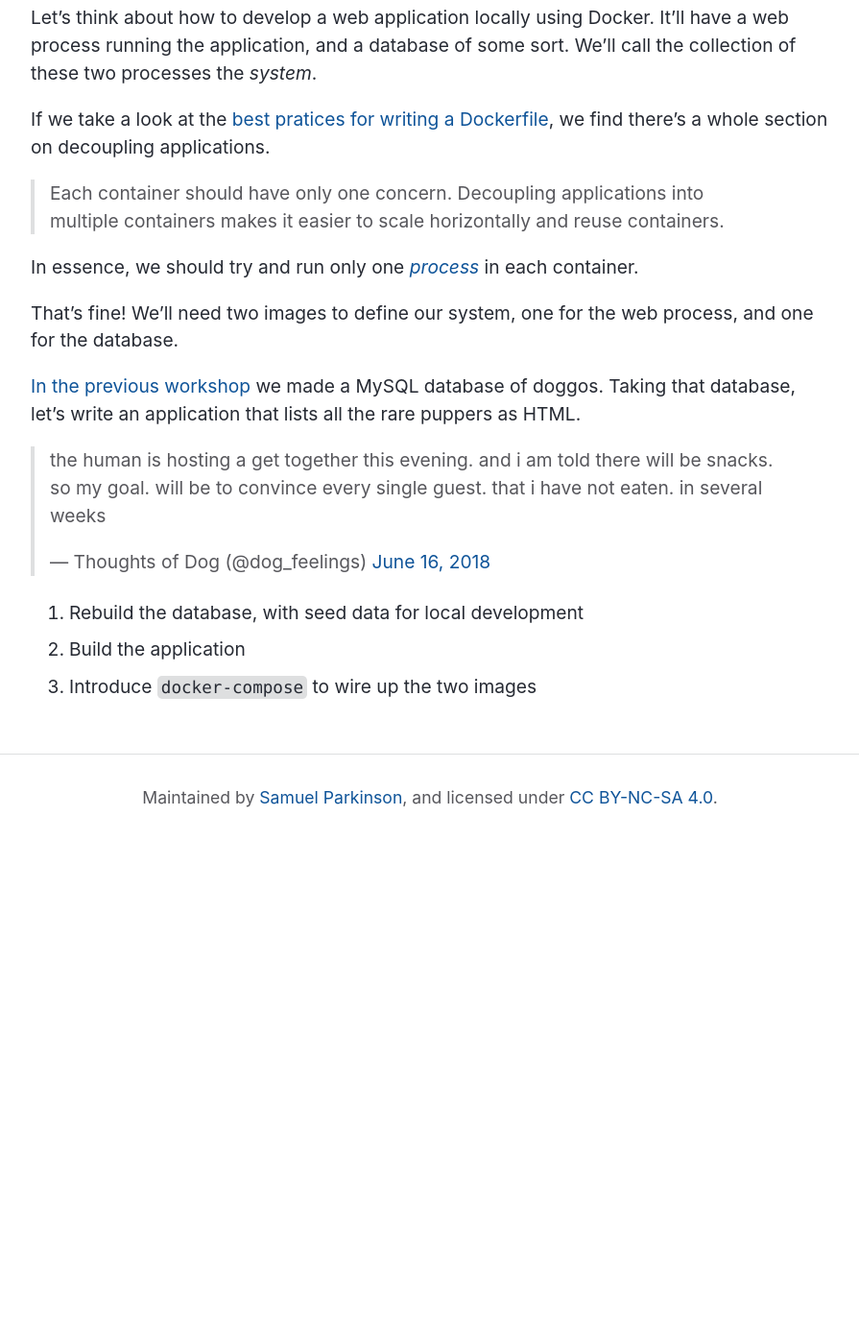
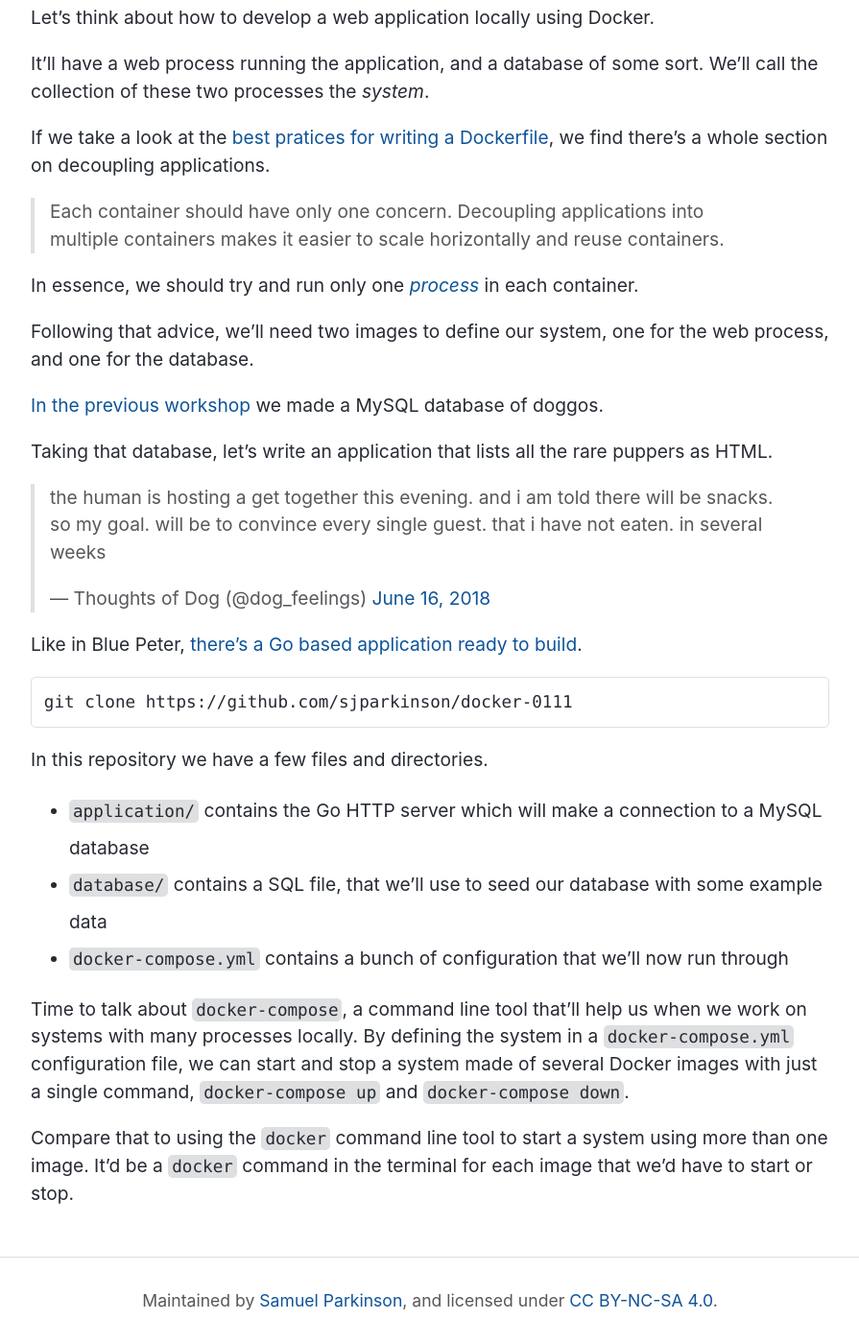
Before and after one commit to sjparkinson/uncomplicated.systems, a Jekyll site: the page built from _posts/2018-06-19-docker-0111-docker-compose.md, in a window 1280 px wide and 1400 px high, scrolled down 1195 px. Shown: the whole window at 96% size, without its empty margins (192-1087 px from the left). Built offline with Jekyll 4.4.1, drawn with Linux system fonts in a browser that asks for light colours; comment, search, counter and statistics services are not loaded; before the commit the page ends 2072 px from its top, so only the background shows below that; some of the changed text lies outside the part shown.

Commit message:
Update 2018-06-19-docker-0111-docker-compose.md

````diff
--- a/_posts/2018-06-19-docker-0111-docker-compose.md
+++ b/_posts/2018-06-19-docker-0111-docker-compose.md
@@ -8,19 +8,21 @@ title: "Docker 0111 – Docker Compose \U0001F433"
 
 > ℹ️ This is part of a series of internal Docker workshops for the Financial Times.
 >
-> * [Docker 0101 – How do I use Docker? 🐳](https://uncomplicated.systems/2018/05/23/docker-101.html)
-> * [Docker 0110 – Dockerfiles & Volumes 🐳](https://uncomplicated.systems/2018/06/05/docker-0110-dockerfiles-and-volumes.html)
-> * [Docker 0111 – Docker Compose 🐳](https://uncomplicated.systems/2018/06/19/docker-0111-docker-compose.html)
+> * [Docker 0101 – How do I use Docker?](https://uncomplicated.systems/2018/05/23/docker-101.html)
+> * [Docker 0110 – Dockerfiles & Volumes](https://uncomplicated.systems/2018/06/05/docker-0110-dockerfiles-and-volumes.html)
+> * [Docker 0111 – Docker Compose](https://uncomplicated.systems/2018/06/19/docker-0111-docker-compose.html)
 
-We've previously used the `docker` command line tool (CLI) to build and run Docker images.
+We've previously used the `docker` command line tool to build and run Docker images.
 
-In this workshop we'll cover using the `docker-compose` CLI, and discuss using a _multi-stage_ build to keep the size of our Docker images small.
+Today we'll cover using the  `docker-compose` command line tool, and discuss using a _multi-stage_ build to keep the size of our Docker images down.
 
 ![A small Chiwawa](https://www.ft.com/__origami/service/image/v2/images/raw/https%3A%2F%2Fuser-images.githubusercontent.com%2F51677%2F41594791-84faf78c-73bc-11e8-8da0-e0e9c811779e.png?source=uncomplicated.systems&width=512)
 
 Using `docker` works fine when everything you need to run fits into a single `Dockerfile`, but what if your application needs a database, should that also be installed in the image?
 
-Let's think about how to develop a web application locally using Docker. It'll have a web process running the application, and a database of some sort. We'll call the collection of these two processes the _system_.
+Let's think about how to develop a web application locally using Docker.
+
+It'll have a web process running the application, and a database of some sort. We'll call the collection of these two processes the _system_.
 
 If we take a look at the [best pratices for writing a Dockerfile](https://docs.docker.com/develop/develop-images/dockerfile_best-practices/#decouple-applications), we find there's a whole section on decoupling applications.
 
@@ -28,15 +30,28 @@ If we take a look at the [best pratices for writing a Dockerfile](https://docs.d
 
 In essence, we should try and run only one [_process_](https://en.wikipedia.org/wiki/Process_(computing)) in each container.
 
-That's fine! We'll need two images to define our system, one for the web process, and one for the database.
+Following that advice, we'll need two images to define our system, one for the web process, and one for the database.
 
-[In the previous workshop](https://uncomplicated.systems/2018/06/05/docker-0110-dockerfiles-and-volumes.html) we made a MySQL database of doggos. Taking that database, let's write an application that lists all the rare puppers as HTML.
+[In the previous workshop](https://uncomplicated.systems/2018/06/05/docker-0110-dockerfiles-and-volumes.html) we made a MySQL database of doggos.
+
+Taking that database, let's write an application that lists all the rare puppers as HTML.
 
 <blockquote class="twitter-tweet" data-lang="en" data-dnt="true" data-align="center" data-link-color="#0f5499"><p lang="en" dir="ltr">the human is hosting a get together this evening. and i am told there will be snacks. so my goal. will be to convince every single guest. that i have not eaten. in several weeks</p>&mdash; Thoughts of Dog (@dog_feelings) <a href="https://twitter.com/dog_feelings/status/1008090737240571904?ref_src=twsrc%5Etfw">June 16, 2018</a></blockquote>
 
-1. Rebuild the database, with seed data for local development
-2. Build the application
-3. Introduce `docker-compose` to wire up the two images
+Like in Blue Peter, [there's a Go based application ready to build](https://github.com/sjparkinson/docker-0111).
 
+```
+git clone https://github.com/sjparkinson/docker-0111
+```
+
+In this repository we have a few files and directories.
+
+* `application/` contains the Go HTTP server which will make a connection to a MySQL database
+* `database/` contains a SQL file, that we'll use to seed our database with some example data
+* `docker-compose.yml` contains a bunch of configuration that we'll now run through
+
+Time to talk about `docker-compose`, a command line tool that'll help us when we work on systems with many processes locally. By defining the system in a `docker-compose.yml` configuration file, we can start and stop a system made of several Docker images with just a single command, `docker-compose up` and `docker-compose down`.
+
+Compare that to using the `docker` command line tool to start a system using more than one image. It'd be a `docker` command in the terminal for each image that we'd have to start or stop.
 
 <script async src="https://platform.twitter.com/widgets.js" charset="utf-8"></script>
````
